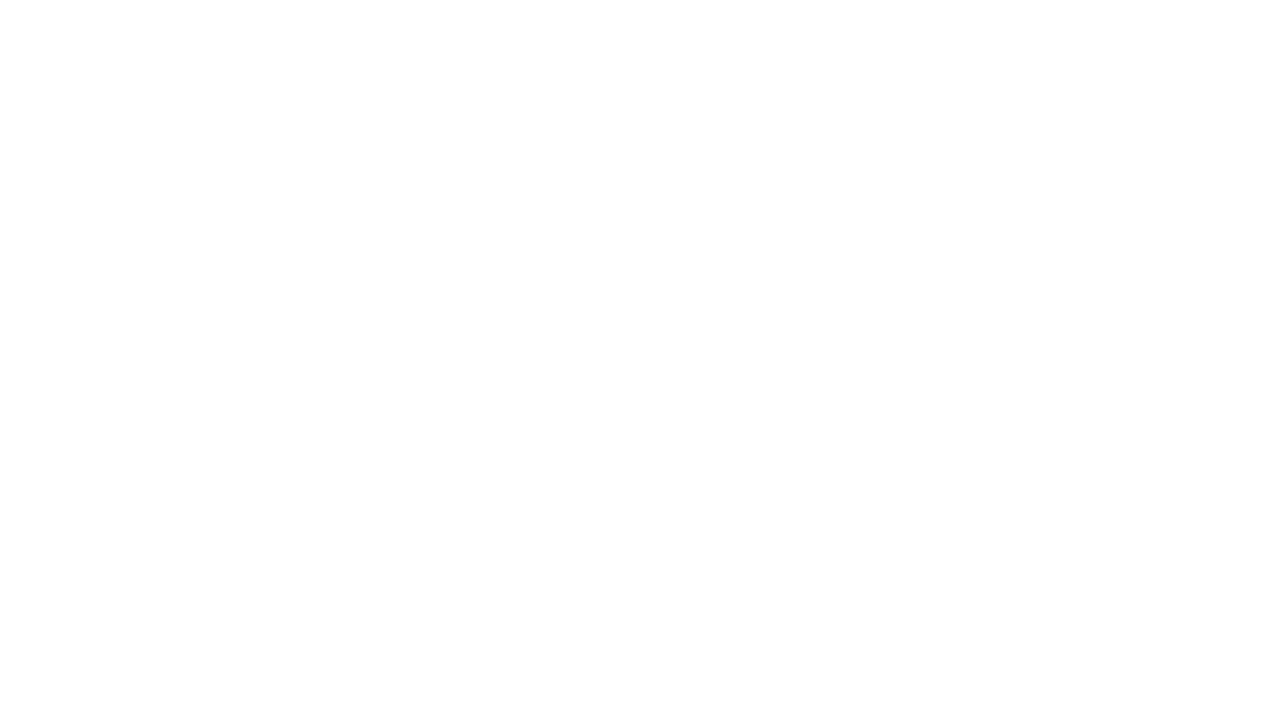
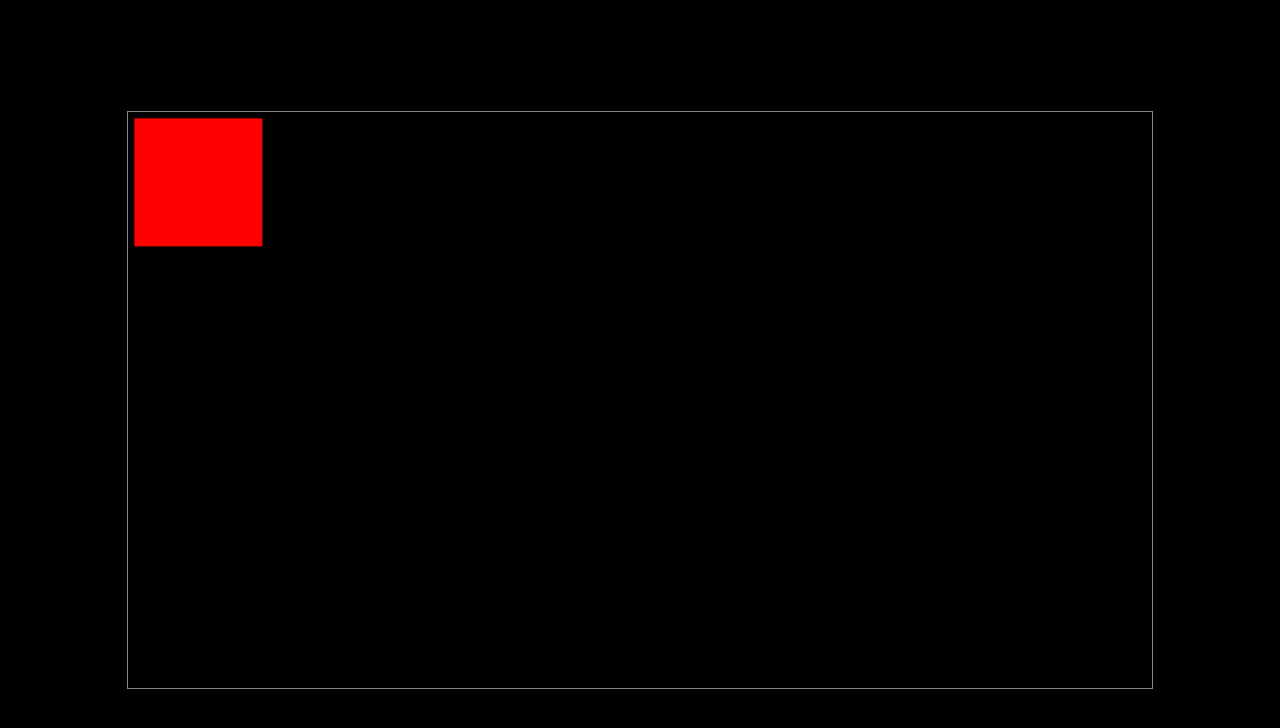
Before and after one commit to anttikissa/pong, a plain HTML site: page index.html in a window 1280 px wide. Drawn offline with Linux system fonts and the light colour scheme.

Commit message:
Some drawing

```diff
--- a/index.html
+++ b/index.html
@@ -2,8 +2,40 @@
 <meta charset=utf-8>
 <title>Pong</title>
 
+<style>
+	* {
+		margin: 0;
+	}
+	body {
+		background: black;
+	}
+
+	#content {
+		position: absolute;
+		top: 50%;
+		left: 50%;
+		transform: translate(-50%, -50%)
+	}
+
+	@media (max-height: 45vw) {
+		#content {
+			border: 1px solid #f0f;
+			width: 160vh;
+			height: 90vh;
+		}
+	}
+
+	@media (min-height: 45vw) {
+		#content {
+			border: 1px solid #888;
+			width: 80vw;
+			height: 45vw;
+		}
+	}
+</style>
+
 <body>
-	<canvas id=content>
+	<canvas width=1600 height=900 id=content>
 
 	<script src="main.js"></script>
 </body>
--- a/main.js
+++ b/main.js
@@ -1,3 +1,29 @@
-console.log('moi moduuli')
+function log(...args) {
+    console.log(...args)
+}
 
 let canvas = document.querySelector('#content')
+
+let { width, height } = canvas
+
+let ctx = canvas.getContext('2d')
+
+function update() {
+
+}
+
+function draw() {
+    log('draw')
+
+    ctx.clearRect(0, 0, width, height)
+    ctx.fillStyle = 'red'
+    ctx.fillRect(10, 10, 200, 200)
+}
+
+function loop() {
+    update()
+    draw()
+    requestAnimationFrame(loop)
+}
+
+loop()
```
